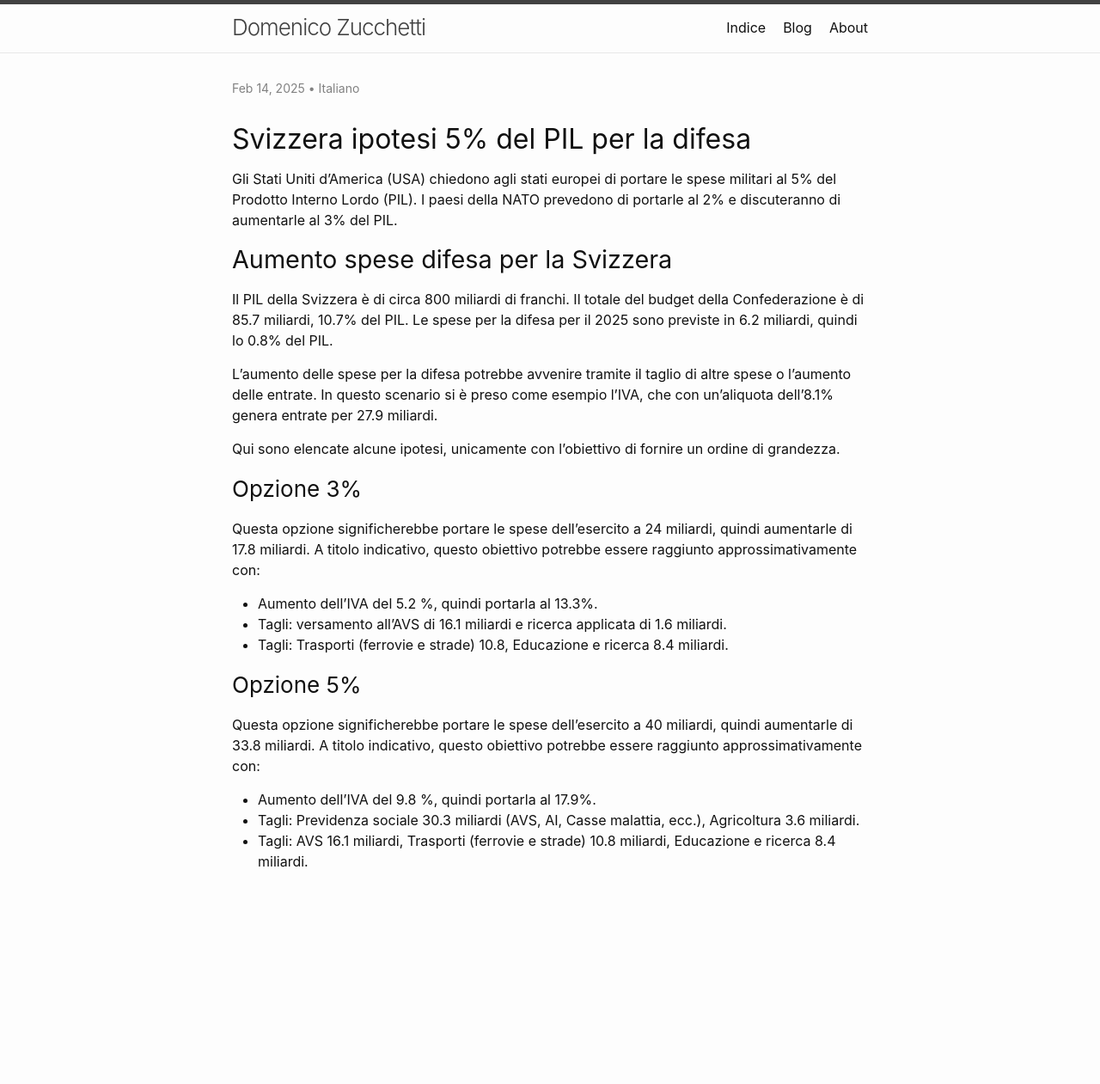
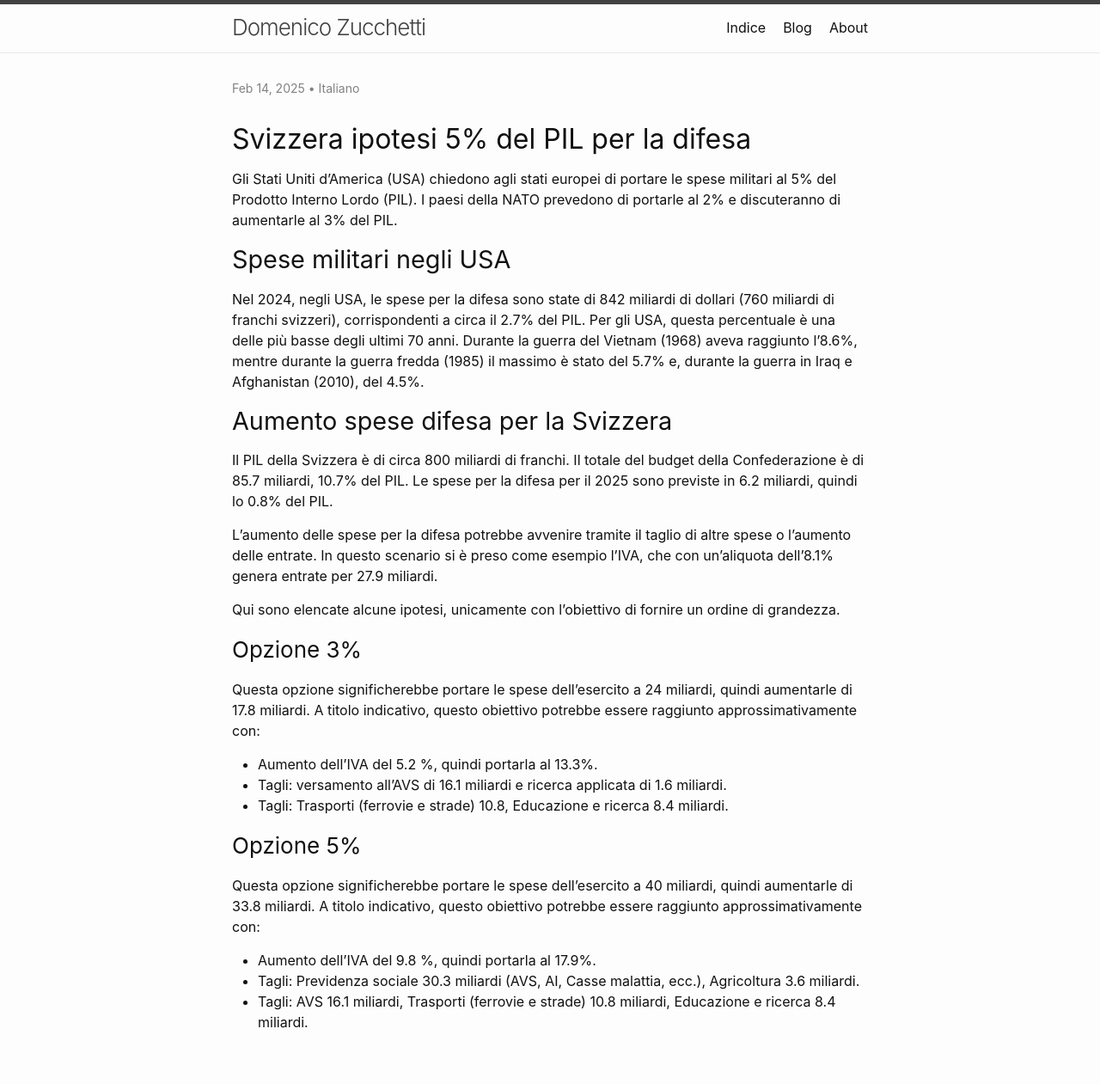
Before and after one commit to dzucchetti/dzucchetti.github.io, a Jekyll site: the page built from _posts/2025-02-14-spese-difesa-5percento.md, in a window 1280 px wide. Shown: the whole page at 86% size. Built offline with Jekyll 4.4.1, drawn with Linux system fonts in a browser that asks for light colours; before the commit the page ends 1074 px from its top, so only the background shows below that.

Commit message:
Aggiunto spese USA

```diff
--- a/_posts/2025-02-14-spese-difesa-5percento.md
+++ b/_posts/2025-02-14-spese-difesa-5percento.md
@@ -11,6 +11,10 @@ lang: it
 # Svizzera ipotesi 5% del PIL per la difesa
 
 Gli Stati Uniti d’America (USA) chiedono agli stati europei di portare le spese militari al 5% del Prodotto Interno Lordo (PIL). I paesi della NATO prevedono di portarle al 2% e discuteranno di aumentarle al 3% del PIL.
+
+## Spese militari negli USA
+
+Nel 2024, negli USA, le spese per la difesa sono state di 842 miliardi di dollari (760 miliardi di franchi svizzeri), corrispondenti a circa il 2.7% del PIL. Per gli USA, questa percentuale è una delle più basse degli ultimi 70 anni. Durante la guerra del Vietnam (1968) aveva raggiunto l’8.6%, mentre durante la guerra fredda (1985) il massimo è stato del 5.7% e, durante la guerra in Iraq e Afghanistan (2010), del 4.5%.
 
 ## Aumento spese difesa per la Svizzera
 
```
